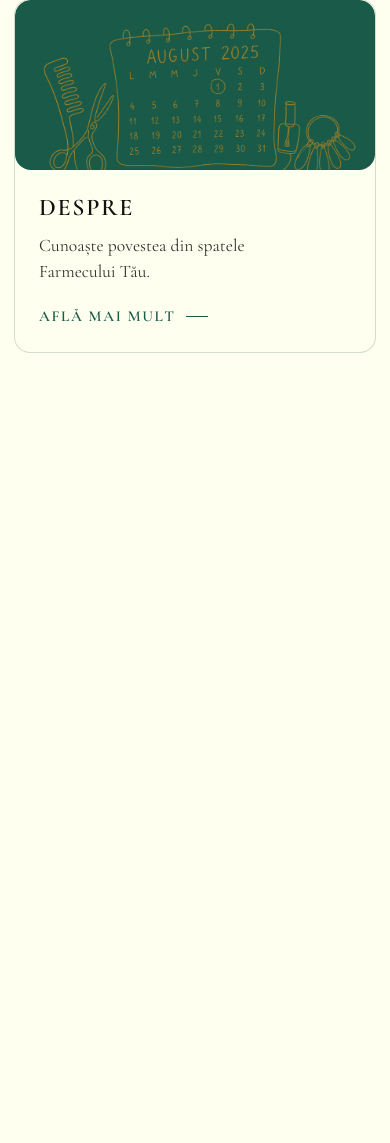
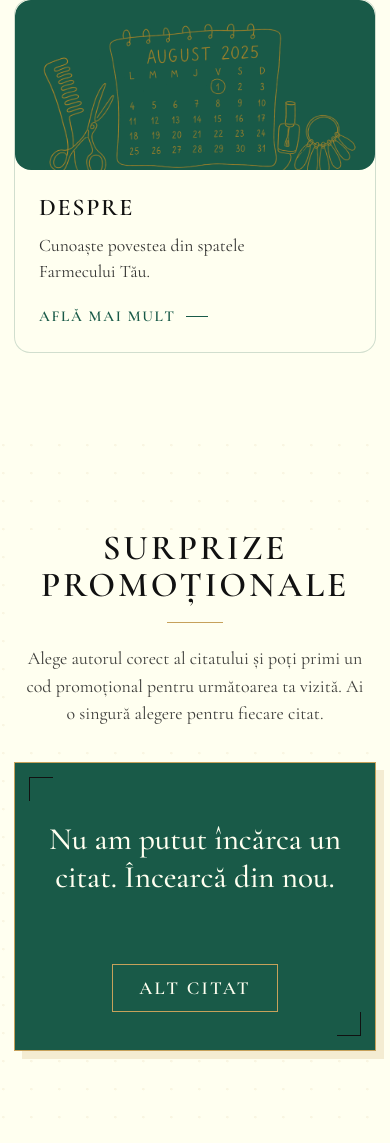
Before and after one commit to ionelacioanca/Farmecul-Tau, a PHP site: page / in a window 390 px wide. Shown: the part 1818-2961 px from the top of the page. Before the commit the page ends 2171 px from the top, so only its background shows below. Run offline with PHP 8.4, Linux system fonts and the light colour scheme; data that the repository does not hold is empty; some web fonts are replaced.

Commit message:
UI for quote game

```diff
--- a/css/style.css
+++ b/css/style.css
@@ -461,6 +461,164 @@ body {
 	transform: scale(1.03);
 }
 
+.beauty-game {
+	position: relative;
+	padding: clamp(96px, 12vw, 156px) 24px clamp(96px, 12vw, 156px);
+	background:
+		radial-gradient(circle at 12% 22%, rgba(198, 161, 91, 0.1) 0 1px, transparent 1.5px),
+		var(--ivory);
+	background-size: 28px 28px, auto;
+}
+
+.beauty-game-shell {
+	width: min(100%, 1040px);
+	margin: 0 auto;
+}
+
+.beauty-game-heading {
+	position: relative;
+	z-index: 1;
+	max-width: 760px;
+	margin: 0 auto 44px;
+	padding: 0 20px;
+	background: var(--ivory);
+	text-align: center;
+}
+
+.beauty-game-title {
+	margin: 15px 0 0;
+	color: var(--black);
+	font-family: 'Cormorant Garamond', Georgia, serif;
+	font-size: clamp(2.25rem, 4.5vw, 3.5rem);
+	font-weight: 600;
+	letter-spacing: 0.12em;
+	line-height: 1.05;
+	text-transform: uppercase;
+}
+
+.beauty-game-title::after {
+	display: block;
+	width: 56px;
+	height: 1px;
+	margin: 18px auto 0;
+	background: var(--gold);
+	content: '';
+}
+
+.beauty-game-instructions {
+	max-width: 720px;
+	margin: 22px auto 0;
+	color: rgba(17, 17, 17, 0.82);
+	font-family: 'Cormorant Garamond', Georgia, serif;
+	font-size: clamp(1.08rem, 1.7vw, 1.28rem);
+	line-height: 1.55;
+}
+
+.beauty-game-panel {
+	position: relative;
+	padding: clamp(64px, 8vw, 96px) clamp(24px, 8vw, 100px) clamp(42px, 5vw, 60px);
+	border: 1px solid var(--gold);
+	background: var(--emerald);
+	box-shadow: 14px 14px 0 rgba(198, 161, 91, 0.2);
+	text-align: center;
+}
+
+.beauty-game-panel::before,
+.beauty-game-panel::after {
+	position: absolute;
+	width: 38px;
+	height: 38px;
+	border-color: rgba(255, 255, 240, 0.7);
+	content: '';
+}
+
+.beauty-game-panel::before {
+	top: 20px;
+	left: 20px;
+	border-top: 1px solid;
+	border-left: 1px solid;
+}
+
+.beauty-game-panel::after {
+	right: 20px;
+	bottom: 20px;
+	border-right: 1px solid;
+	border-bottom: 1px solid;
+}
+
+.beauty-game-quote {
+	max-width: 760px;
+	min-height: 4.2em;
+	margin: 0 auto clamp(34px, 5vw, 52px);
+	color: var(--ivory);
+	font-family: 'Cormorant Garamond', Georgia, serif;
+	font-size: clamp(1.8rem, 3.5vw, 3rem);
+	font-weight: 500;
+	line-height: 1.2;
+}
+
+.beauty-game-options {
+	display: grid;
+	grid-template-columns: repeat(3, minmax(0, 1fr));
+	gap: 14px;
+	max-width: 760px;
+	margin: 0 auto;
+}
+
+.beauty-game-option,
+.beauty-game-refresh {
+	min-height: 48px;
+	border: 1px solid var(--gold);
+	font-family: 'Cormorant Garamond', Georgia, serif;
+	font-size: 1.15rem;
+	font-weight: 600;
+	line-height: 1.2;
+	cursor: pointer;
+	transition: background-color 180ms ease, color 180ms ease, transform 180ms ease;
+}
+
+.beauty-game-option {
+	padding: 12px 16px;
+	background: var(--ivory);
+	color: var(--emerald);
+}
+
+.beauty-game-option:hover,
+.beauty-game-option:focus-visible,
+.beauty-game-option.is-selected {
+	background: var(--gold);
+	color: var(--black);
+	transform: translateY(-2px);
+}
+
+.beauty-game-refresh {
+	margin-top: clamp(34px, 5vw, 52px);
+	padding: 12px 26px;
+	background: transparent;
+	color: var(--ivory);
+	letter-spacing: 0.12em;
+}
+
+.beauty-game-refresh:hover,
+.beauty-game-refresh:focus-visible {
+	background: var(--gold);
+	color: var(--black);
+	transform: translateY(-2px);
+}
+
+.beauty-game-option:focus-visible,
+.beauty-game-refresh:focus-visible {
+	outline: 2px solid var(--ivory);
+	outline-offset: 4px;
+}
+
+.beauty-game-error {
+	margin: 28px 0 0;
+	color: var(--ivory);
+	font-family: 'Cormorant Garamond', Georgia, serif;
+	font-size: 1.2rem;
+}
+
 .menu-toggle {
 	display: none;
 	align-items: center;
@@ -514,6 +672,7 @@ body {
 
 	.site-map-shell { width: min(100% - 36px, 1240px); }
 	.site-map-intro { max-width: 520px; }
+	.beauty-game { padding-right: 18px; padding-left: 18px; }
 }
 
 @media (max-width: 480px) {
@@ -562,4 +721,32 @@ body {
 	.destination-about-illustration {
 		padding: 16px;
 	}
+	.beauty-game {
+		padding: 76px 14px 92px;
+	}
+	.beauty-game-heading {
+		margin-bottom: 34px;
+		padding: 0 12px;
+	}
+	.beauty-game-title { font-size: clamp(2rem, 9vw, 2.7rem); letter-spacing: 0.08em; }
+	.beauty-game-instructions { font-size: 1.12rem; }
+	.beauty-game-panel {
+		padding: 58px 18px 38px;
+		box-shadow: 8px 8px 0 rgba(198, 161, 91, 0.2);
+	}
+	.beauty-game-panel::before,
+	.beauty-game-panel::after {
+		width: 24px;
+		height: 24px;
+	}
+	.beauty-game-panel::before { top: 14px; left: 14px; }
+	.beauty-game-panel::after { right: 14px; bottom: 14px; }
+	.beauty-game-quote {
+		min-height: 0;
+		font-size: clamp(1.7rem, 8vw, 2.35rem);
+	}
+	.beauty-game-options {
+		grid-template-columns: 1fr;
+		gap: 10px;
+	}
 }
--- a/index.php
+++ b/index.php
@@ -11,6 +11,24 @@
 	<?php require_once __DIR__ . '/includes/header.php'; ?>
 	<?php require_once __DIR__ . '/includes/hero.php'; ?>
 	<?php require_once __DIR__ . '/includes/site-map.php'; ?>
+
+	<section class="beauty-game" aria-labelledby="beauty-game-title">
+		<div class="beauty-game-shell">
+			<div class="beauty-game-heading">
+				<h2 class="beauty-game-title" id="beauty-game-title">SURPRIZE PROMOȚIONALE</h2>
+				<p class="beauty-game-instructions">Alege autorul corect al citatului și poți primi un cod promoțional pentru următoarea ta vizită. Ai o singură alegere pentru fiecare citat.</p>
+			</div>
+
+			<div class="beauty-game-panel" data-beauty-game>
+				<p class="beauty-game-quote" data-quote-text aria-live="polite">Se încarcă un citat...</p>
+				<div class="beauty-game-options" data-quote-options role="group" aria-label="Alege autorul citatului"></div>
+				<p class="beauty-game-error" data-quote-error role="alert" hidden>Nu am putut încărca un citat. Încearcă din nou.</p>
+				<button class="beauty-game-refresh" type="button" data-quote-refresh>ALT CITAT</button>
+			</div>
+		</div>
+	</section>
+
 	<script src="js/script.js"></script>
+	<script src="js/beauty-game.js"></script>
 </body>
 </html>
--- /dev/null
+++ b/js/beauty-game.js
@@ -0,0 +1,55 @@
+const beautyGame = document.querySelector('[data-beauty-game]');
+
+if (beautyGame) {
+	const quoteText = beautyGame.querySelector('[data-quote-text]');
+	const quoteOptions = beautyGame.querySelector('[data-quote-options]');
+	const quoteError = beautyGame.querySelector('[data-quote-error]');
+	const refreshButton = beautyGame.querySelector('[data-quote-refresh]');
+
+	const showError = () => {
+		quoteText.textContent = 'Nu am putut încărca un citat. Încearcă din nou.';
+		quoteOptions.replaceChildren();
+		quoteError.hidden = true;
+	};
+
+	const loadQuote = async () => {
+		refreshButton.disabled = true;
+		quoteText.textContent = 'Se încarcă un citat...';
+		quoteOptions.replaceChildren();
+		quoteError.hidden = true;
+
+		try {
+			const response = await fetch('api/get-quote.php', {
+				headers: { Accept: 'application/json' },
+			});
+			if (!response.ok) throw new Error('Quote request failed');
+
+			const data = await response.json();
+			if (!data.success || !data.quote || !Array.isArray(data.quote.options)) {
+				throw new Error('Invalid quote response');
+			}
+
+			quoteText.textContent = `“${data.quote.text}”`;
+			data.quote.options.forEach((author) => {
+				const option = document.createElement('button');
+				option.className = 'beauty-game-option';
+				option.type = 'button';
+				option.textContent = author;
+				option.addEventListener('click', () => {
+					beautyGame.querySelectorAll('.beauty-game-option').forEach((button) => {
+						button.classList.remove('is-selected');
+					});
+					option.classList.add('is-selected');
+				});
+				quoteOptions.append(option);
+			});
+		} catch (error) {
+			showError();
+		} finally {
+			refreshButton.disabled = false;
+		}
+	};
+
+	refreshButton.addEventListener('click', loadQuote);
+	loadQuote();
+}
```
